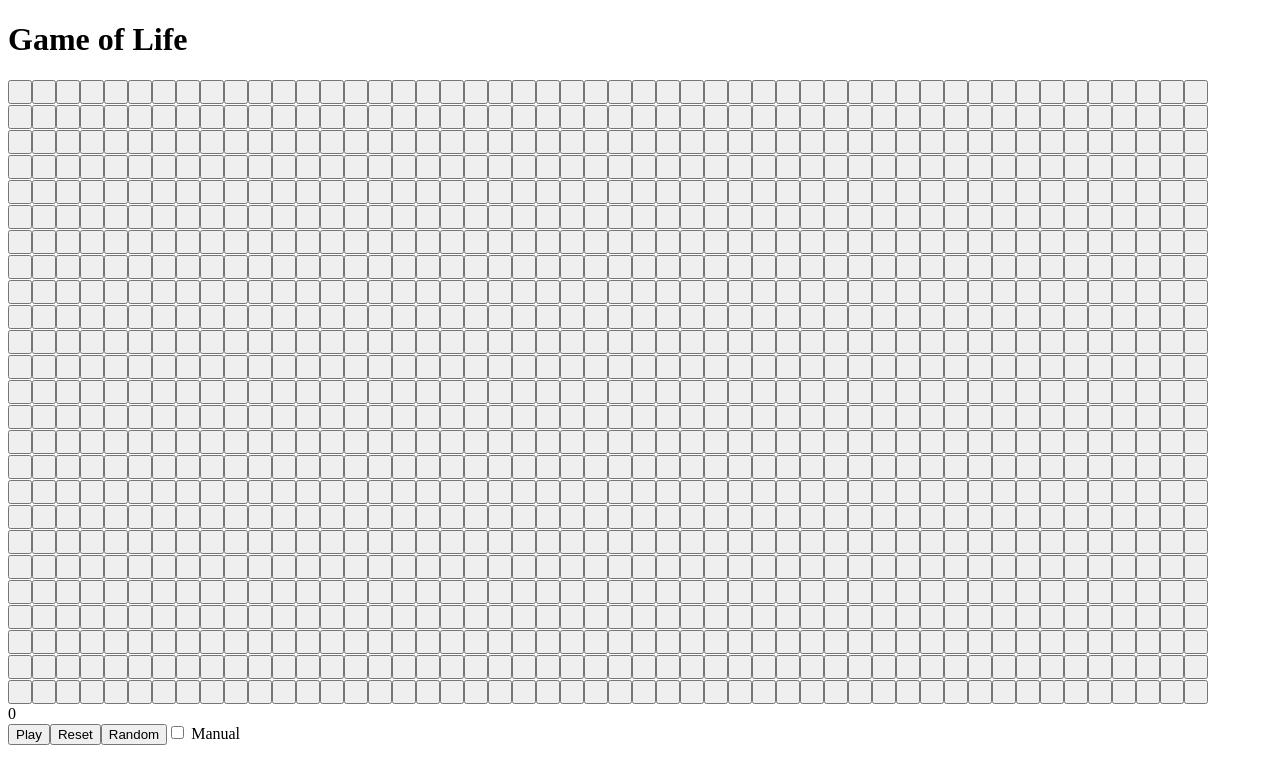
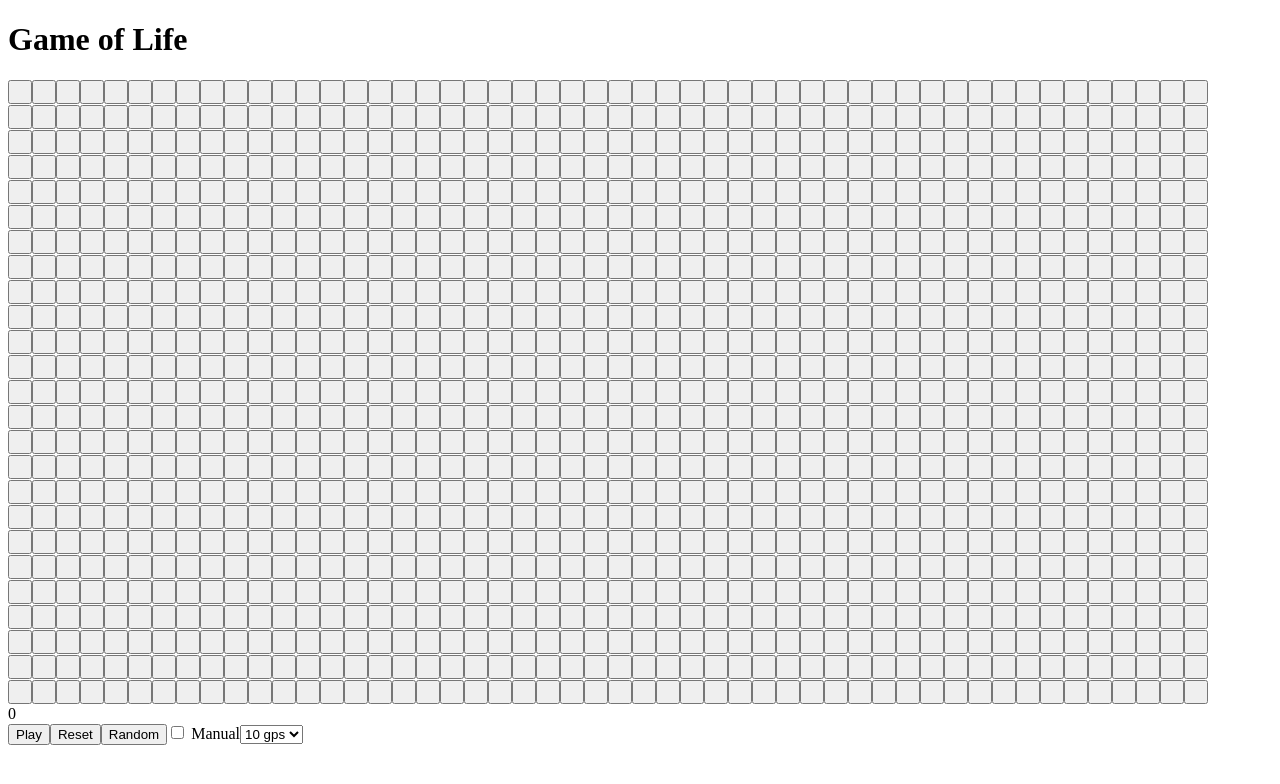
Before and after one commit to prateek3255/game-of-life, a Next.js app: page / in a window 1280 px wide. Shown: the top 784 px of the page. Built offline with nearby package versions, Linux system fonts and the light colour scheme.

Commit message:
:sparkles: Add option for FPS

```diff
--- a/pages/index.tsx
+++ b/pages/index.tsx
@@ -149,6 +149,7 @@ export default function Home() {
   const [isMounted, setIsMounted] = React.useState(false);
   const [isPlaying, setIsPlaying] = React.useState(false);
   const [isManual, setIsManual] = React.useState(false);
+  const [regenerationInterval, setRegenerationInterval] = React.useState(100);
   const intervalRef = React.useRef<NodeJS.Timeout | undefined>();
 
   const clearCurrentInterval = React.useCallback(() => {
@@ -182,11 +183,9 @@ export default function Home() {
     } else {
       setIsPlaying(true);
       clearCurrentInterval();
-      intervalRef.current = setInterval(() => {
-        dispatch({ type: "generate_next_state" });
-      }, 100);
+      intervalRef.current = setInterval(generateNextFrame, regenerationInterval);
     }
-  }, [isPlaying, clearCurrentInterval]);
+  }, [isPlaying, regenerationInterval, clearCurrentInterval]);
 
   const generateNextFrame = React.useCallback(() => {
     dispatch({ type: "generate_next_state" });
@@ -202,6 +201,15 @@ export default function Home() {
     clearCurrentInterval();
     setIsPlaying(false);
   };
+
+  const handleRegenerationIntervalChange = (event: React.ChangeEvent<HTMLSelectElement>) => {
+    const newInterval = parseInt(event.target.value, 10);
+    setRegenerationInterval(newInterval);
+    if(isPlaying) {
+      clearCurrentInterval();
+      intervalRef.current = setInterval(generateNextFrame, newInterval);
+    }
+  }
 
   return (
     <div className="h-screen w-full flex flex-col justify-center items-center bg-blue-100">
@@ -244,6 +252,12 @@ export default function Home() {
           />
           <label htmlFor="isManual"> Manual</label>
         </span>
+        <select value={regenerationInterval} onChange={handleRegenerationIntervalChange}>
+          <option value={66}>15 gps</option>
+          <option value={100}>10 gps</option>
+          <option value={200}>5 gps</option>
+          <option value={1000}>1 gps</option>
+        </select>
       </div>
     </div>
   );
```
